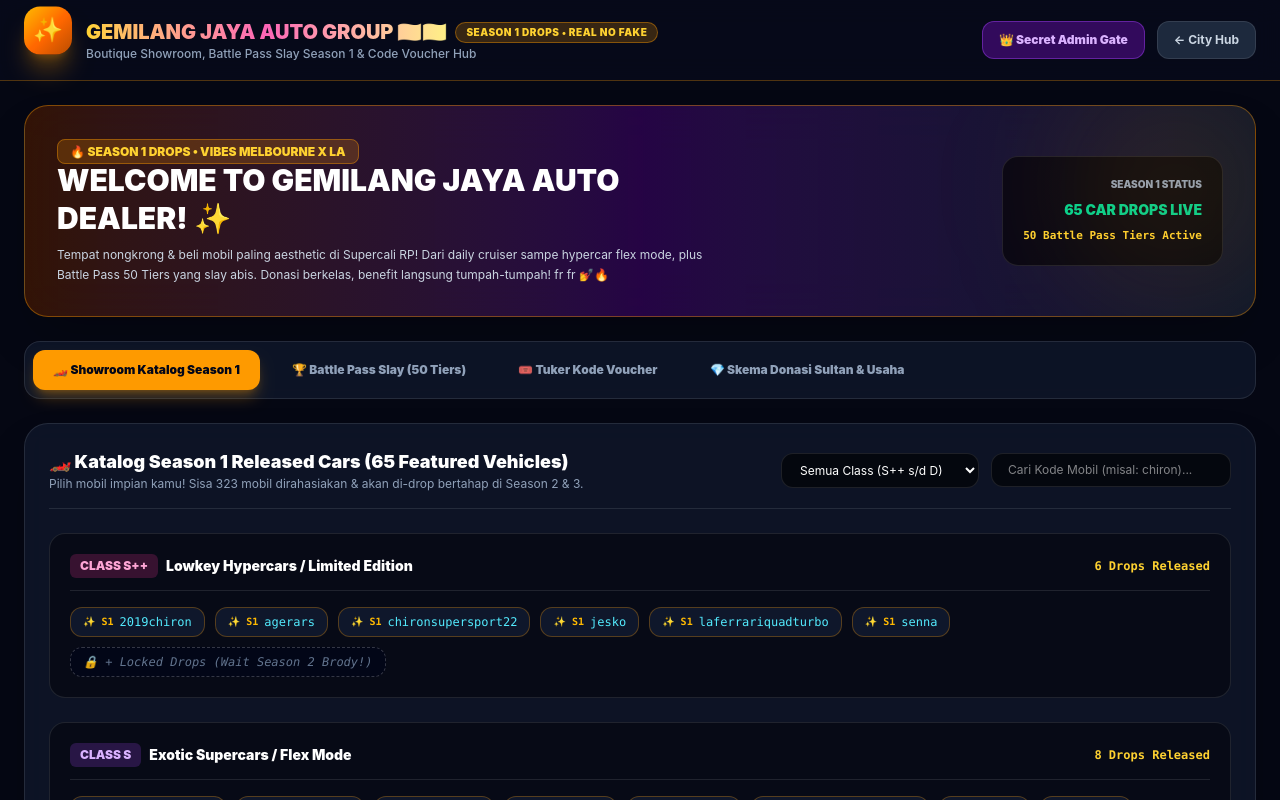
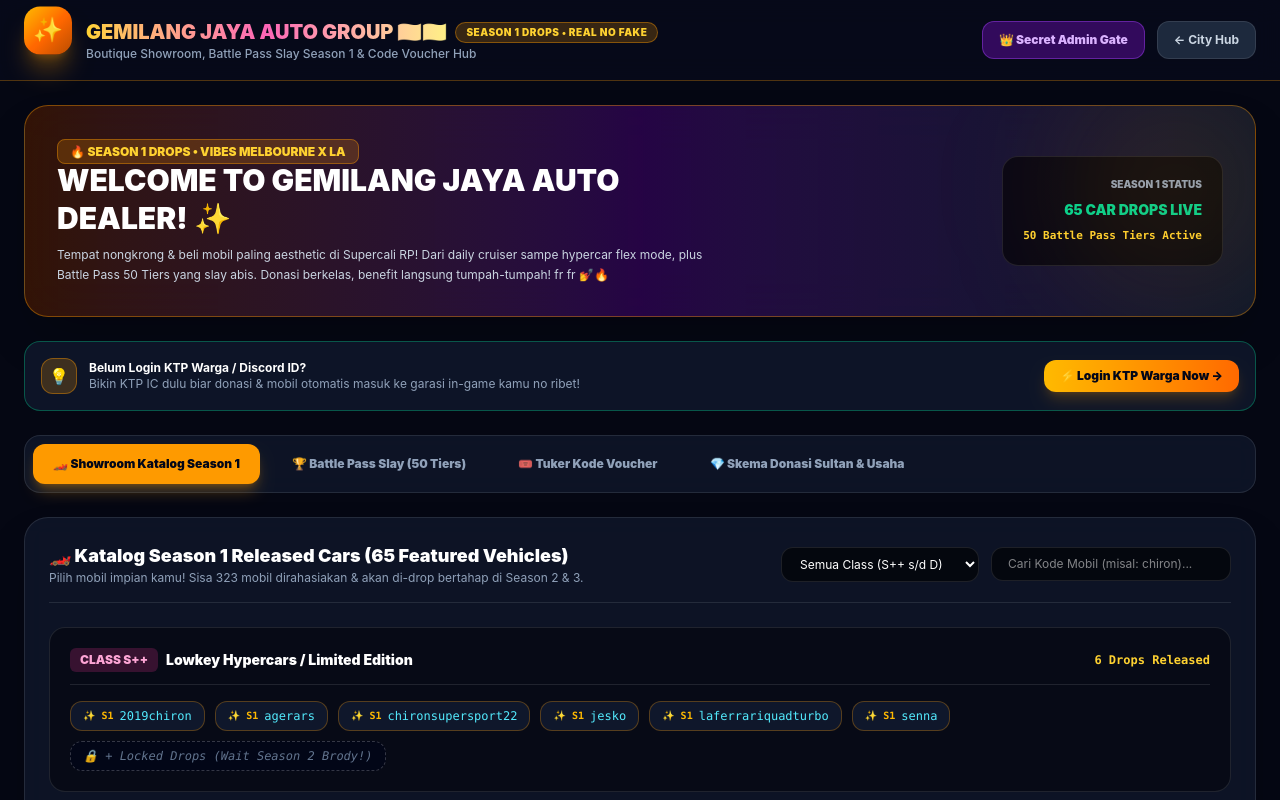
Before and after one commit to powered-by-butterscotch/supercaliportal, a Next.js app: page /gemilangjaya in a window 1280 px wide. Shown: the top 800 px of the page. Built offline with nearby package versions, Linux system fonts and the light colour scheme.

Commit message:
feat(auth): integrate seamless Citizen KTP session between /warga and /gemilangjaya for zero-friction identity binding

```diff
--- a/app/gemilangjaya/page.js
+++ b/app/gemilangjaya/page.js
@@ -1,12 +1,28 @@
 'use client';
 
-import { useState } from 'react';
+import { useState, useEffect } from 'react';
 import Link from 'next/link';
 
 export default function GemilangJayaPage() {
   const [activeTab, setActiveTab] = useState('showroom'); // showroom, battlepass, voucher, packages
   const [searchQuery, setSearchQuery] = useState('');
   const [selectedClassFilter, setSelectedClassFilter] = useState('ALL');
+
+  // State Citizen Identity Sync from /warga
+  const [citizenSession, setCitizenSession] = useState(null);
+
+  useEffect(() => {
+    if (typeof window !== 'undefined') {
+      const saved = localStorage.getItem('supercali_citizen_session');
+      if (saved) {
+        try {
+          setCitizenSession(JSON.parse(saved));
+        } catch (e) {
+          console.error("Error parsing citizen session", e);
+        }
+      }
+    }
+  }, []);
 
   // State Toast Notification System (NO MORE ANCIENT BROWSER ALERTS!)
   const [toastNotification, setToastNotification] = useState(null);
@@ -15,6 +31,7 @@ export default function GemilangJayaPage() {
     setToastNotification({ message, type });
     setTimeout(() => setToastNotification(null), 5000);
   };
+
 
   // State Voucher Redeem Player
   const [voucherCode, setVoucherCode] = useState('');
@@ -139,7 +156,49 @@ export default function GemilangJayaPage() {
           </div>
         </div>
 
+        {/* CITIZEN IDENTITY INTEGRATION STATUS BAR */}
+        <div className="bg-slate-900/90 border border-emerald-500/40 p-4 rounded-2xl backdrop-blur-md flex flex-col sm:flex-row justify-between items-start sm:items-center gap-3">
+          {citizenSession ? (
+            <div className="flex items-center gap-3">
+              <div className="w-9 h-9 bg-emerald-500/20 border border-emerald-500/40 rounded-xl flex items-center justify-center text-emerald-300 font-bold">
+                💳
+              </div>
+              <div className="text-xs">
+                <div className="text-slate-400 font-bold">Terverifikasi KTP Warga Supercali:</div>
+                <div className="font-black text-white flex items-center gap-2">
+                  <span>{citizenSession.icName}</span>
+                  <span className="bg-emerald-500/20 text-emerald-300 border border-emerald-500/40 px-2 py-0.5 rounded text-[10px] font-mono">
+                    CID: {citizenSession.cid}
+                  </span>
+                </div>
+              </div>
+            </div>
+          ) : (
+            <div className="flex items-center gap-3">
+              <div className="w-9 h-9 bg-amber-500/20 border border-amber-500/40 rounded-xl flex items-center justify-center text-amber-300 font-bold">
+                💡
+              </div>
+              <div className="text-xs">
+                <div className="text-white font-bold">Belum Login KTP Warga / Discord ID?</div>
+                <div className="text-slate-400">Bikin KTP IC dulu biar donasi & mobil otomatis masuk ke garasi in-game kamu no ribet!</div>
+              </div>
+            </div>
+          )}
+
+          <Link
+            href="/warga"
+            className={`text-xs font-black px-4 py-2 rounded-xl transition-transform active:scale-95 ${
+              citizenSession
+                ? 'bg-emerald-500/20 hover:bg-emerald-500/30 text-emerald-300 border border-emerald-500/40'
+                : 'bg-gradient-to-r from-amber-400 to-orange-500 text-slate-950 shadow-lg shadow-amber-500/20'
+            }`}
+          >
+            {citizenSession ? '💳 KTP Warga Active ✓' : '⚡ Login KTP Warga Now →'}
+          </Link>
+        </div>
+
         {/* NAVIGATION TABS */}
+
         <div className="flex flex-wrap gap-3 p-2 bg-slate-900/80 border border-white/10 rounded-2xl backdrop-blur-md">
           <button
             onClick={() => setActiveTab('showroom')}
--- a/app/warga/page.js
+++ b/app/warga/page.js
@@ -78,6 +78,21 @@ export default function WargaPage() {
   };
 
 
+  // Load Saved Citizen Session on Mount
+  useEffect(() => {
+    if (typeof window !== 'undefined') {
+      const saved = localStorage.getItem('supercali_citizen_session');
+      if (saved) {
+        try {
+          const parsed = JSON.parse(saved);
+          setRegisteredProfile(parsed);
+        } catch (e) {
+          console.error("Error parsing saved citizen session", e);
+        }
+      }
+    }
+  }, []);
+
   const handleRegisterCitizen = (e) => {
     e.preventDefault();
     const profile = {
@@ -94,7 +109,12 @@ export default function WargaPage() {
       citizenshipStatus: 'WARGA OFFICIAL SUPERCALI'
     };
     setRegisteredProfile(profile);
+    if (typeof window !== 'undefined') {
+      localStorage.setItem('supercali_citizen_session', JSON.stringify(profile));
+    }
+    showToast(`✨ KTP Digital ${profile.icName} (${profile.cid}) Berhasil Diterbitkan!`, "success");
   };
+
 
   return (
     <div className="min-h-screen bg-[#060812] text-slate-100 font-sans pb-16 relative">
```
